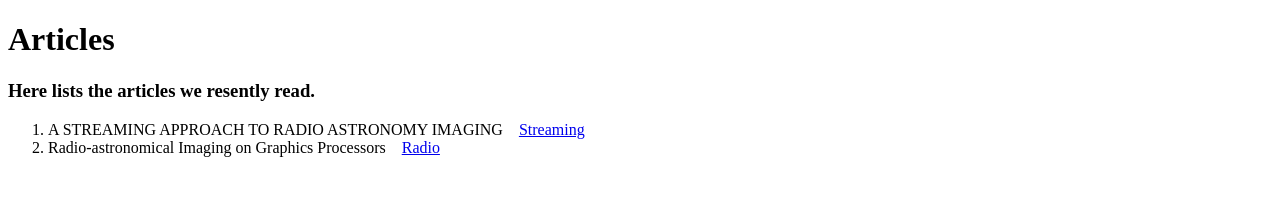
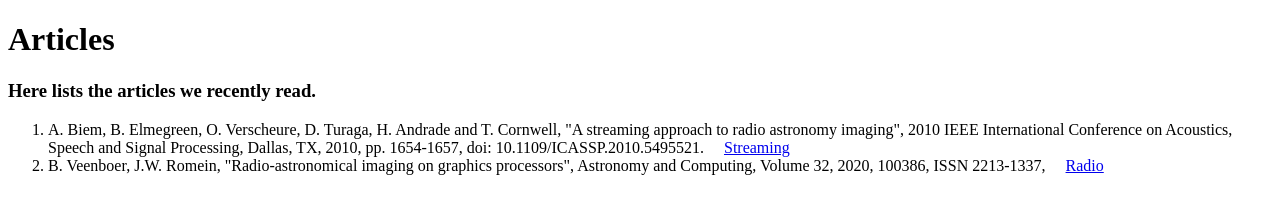
Before and after one commit to yliuid/astro.github.io, a plain HTML site: page Web/articles.html in a window 1280 px wide. Drawn offline with Linux system fonts and the light colour scheme.

Commit message:
Update articles.html

```diff
--- a/Web/articles.html
+++ b/Web/articles.html
@@ -8,10 +8,24 @@
 
 <body>
     <h1>Articles</h1>
-    <h3>Here lists the articles we resently read.</h3>
+    <h3>Here lists the articles we recently read.</h3>
     <ol>
-      <li>A STREAMING APPROACH TO RADIO ASTRONOMY IMAGING &nbsp&nbsp&nbsp<a href="ARTICLE_PDF/1_streaming.pdf">Streaming</a></li>
-      <li>Radio-astronomical Imaging on Graphics Processors &nbsp&nbsp&nbsp<a href="ARTICLE_PDF/2_radio.pdf">Radio</a></li>
+      <li>A. Biem, B. Elmegreen, O. Verscheure, D. Turaga, H. Andrade and T. Cornwell,
+         "A streaming approach to radio astronomy imaging",
+         2010 IEEE International Conference on Acoustics, Speech and Signal Processing,
+          Dallas, TX, 2010, pp. 1654-1657, doi: 10.1109/ICASSP.2010.5495521. &nbsp&nbsp&nbsp
+        <a href="ARTICLE_PDF/1_streaming.pdf">Streaming</a>
+      </li>
+      <li>
+        B. Veenboer, J.W. Romein,
+        "Radio-astronomical imaging on graphics processors",
+        Astronomy and Computing,
+        Volume 32,
+        2020,
+        100386,
+        ISSN 2213-1337, &nbsp&nbsp&nbsp
+        <a href="ARTICLE_PDF/2_radio.pdf">Radio</a>
+      </li>
 
     </ol>
 </body>
```
